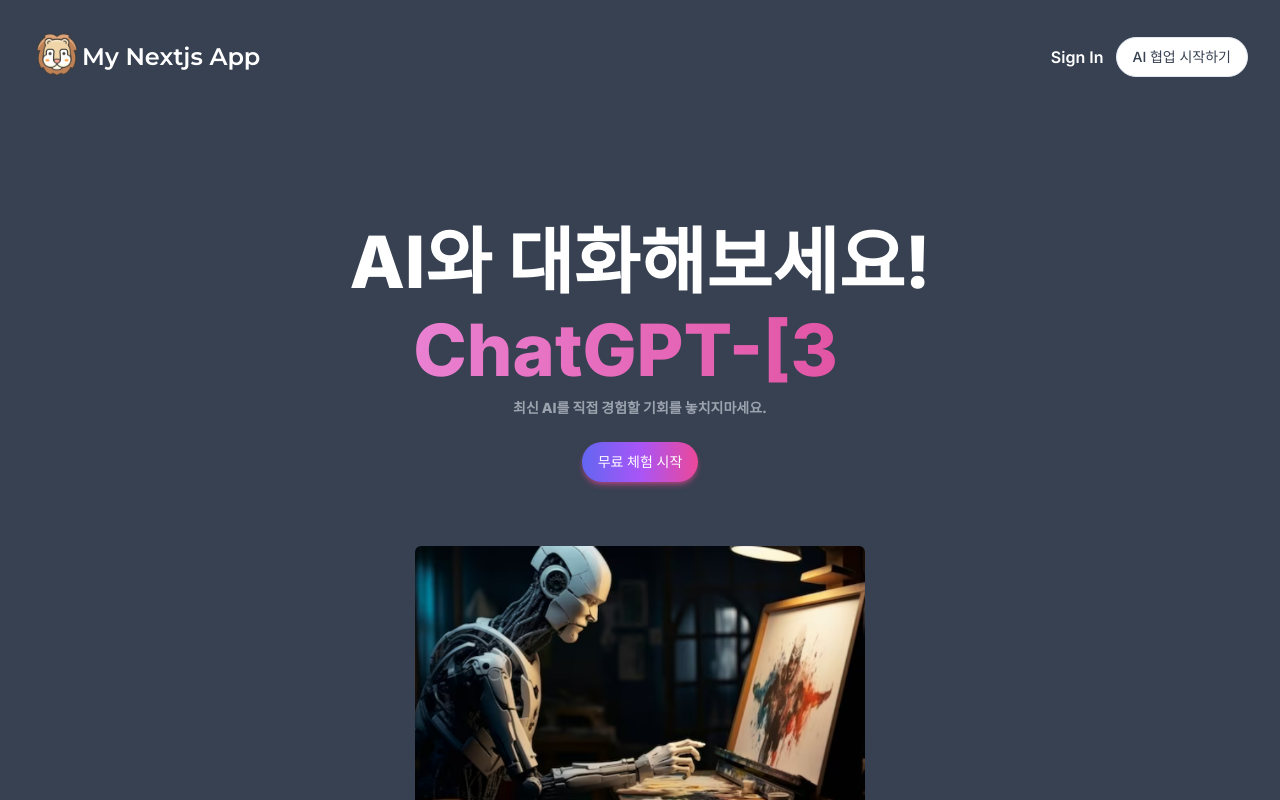
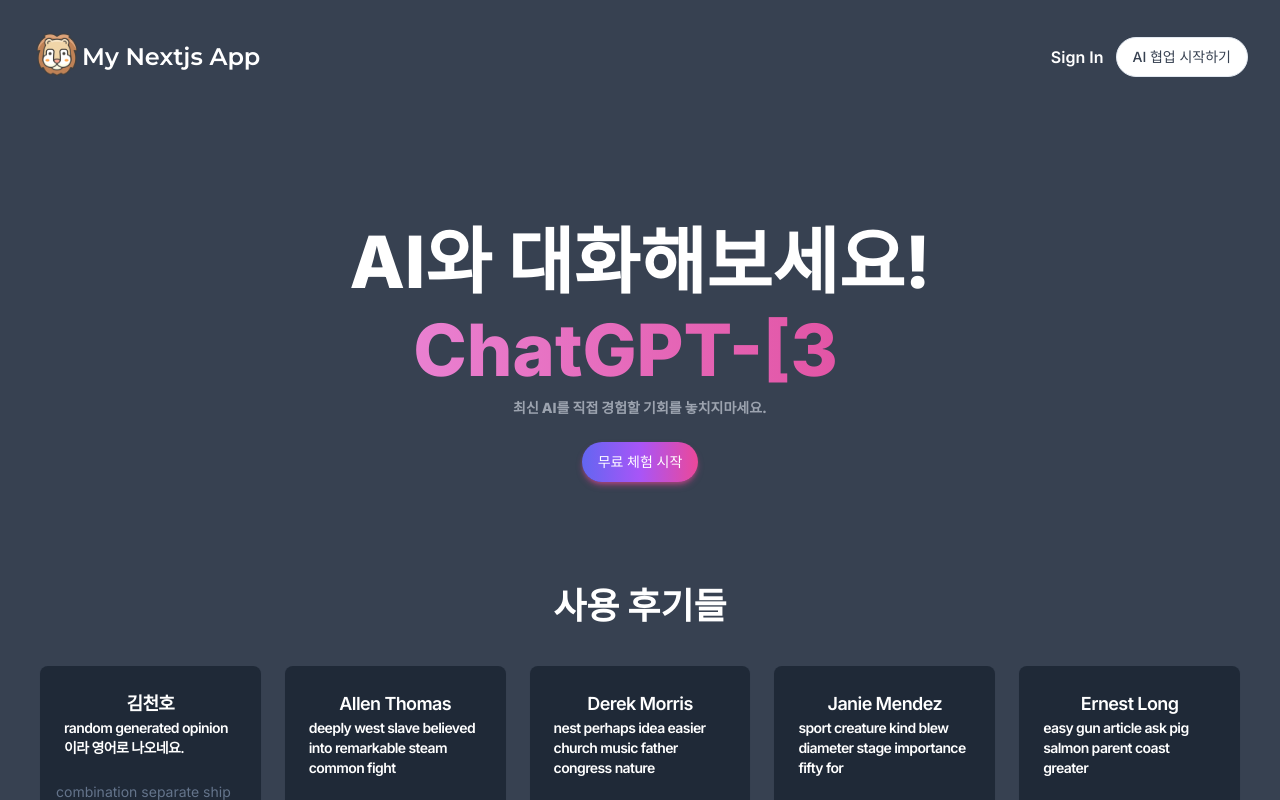
Before and after one commit to macklinkim/Nextjs-study-ai-saas, a Next.js app: page / in a window 1280 px wide. Built offline with nearby package versions, Linux system fonts and the light colour scheme; no server answers.

Commit message:
🚀 ➖

```diff
--- a/app/(landing)/page.tsx
+++ b/app/(landing)/page.tsx
@@ -10,7 +10,7 @@
     <div className="h-full">
       <LandingNavbar/>
       <LandingAi/>
-      <LandingContent/>
+      {/* <LandingContent/> */}
       <LandingCowork/>
     </div>
     );
```
